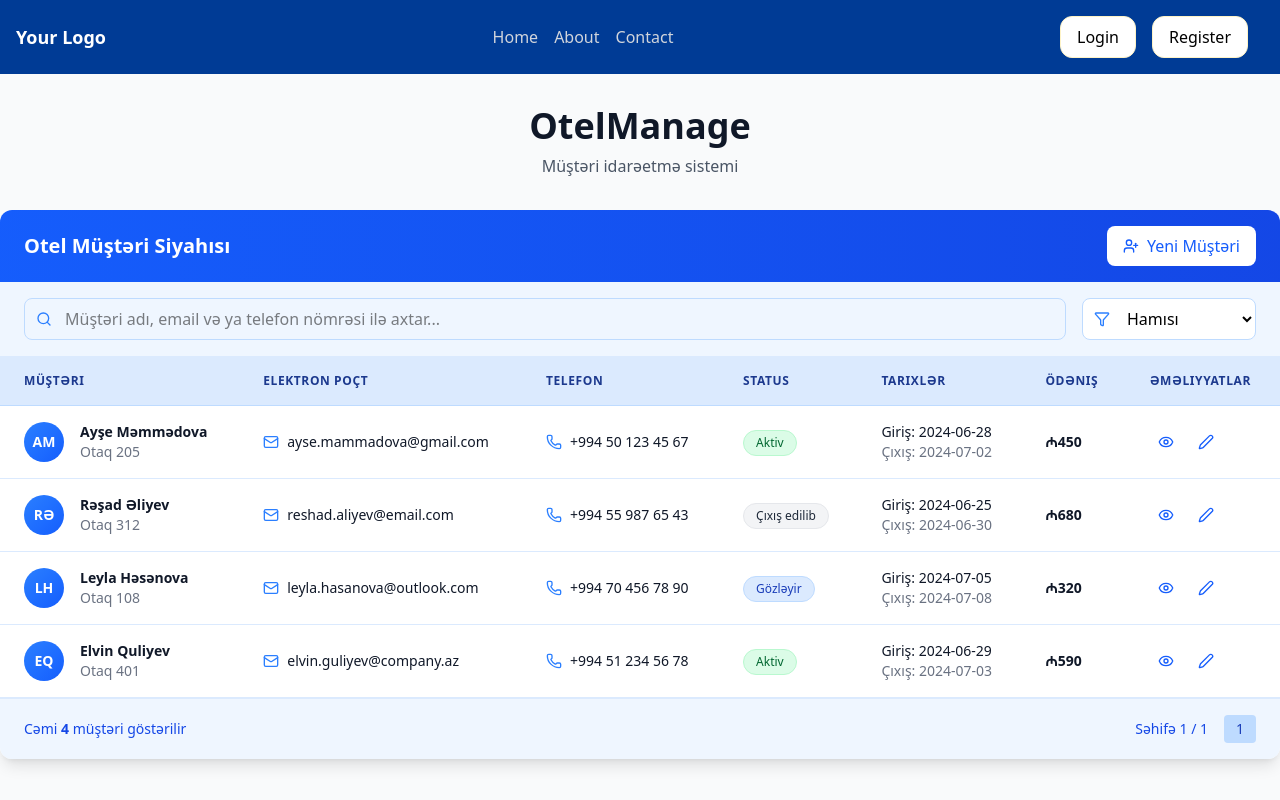
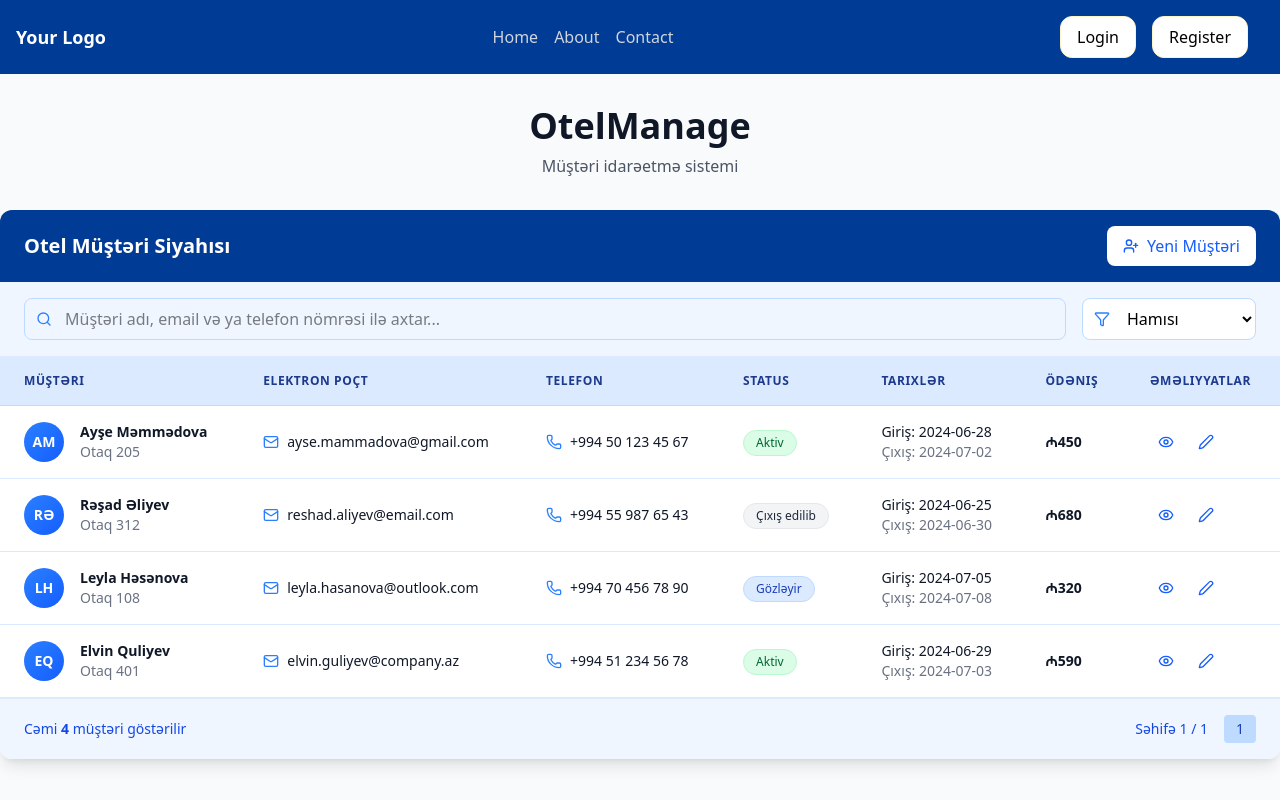
Before and after one commit to arzummammadova/Hackathon, a React (Vite) app: page /otel-manage in a window 1280 px wide. Shown: the top 800 px of the page. Built offline with nearby package versions, Linux system fonts and the light colour scheme.

Commit message:
Changed color

```diff
--- a/src/components/CustomerTable/CustomerTable.jsx
+++ b/src/components/CustomerTable/CustomerTable.jsx
@@ -78,7 +78,7 @@ export const CustomerTable = () => {
     return (
         <div className="w-full max-w-7xl mx-auto bg-white rounded-xl shadow-lg overflow-hidden">
             {/* Header */}
-            <div className="bg-gradient-to-r from-blue-600 to-blue-700 px-6 py-4">
+            <div className="bg-[#003B95] px-6 py-4">
                 <div className="flex items-center justify-between">
                     <h2 className="text-xl font-bold text-white">Otel Müştəri Siyahısı</h2>
                     <button className="bg-white text-blue-600 px-4 py-2 rounded-lg font-medium hover:bg-blue-50 transition-colors duration-200 flex items-center">
```
